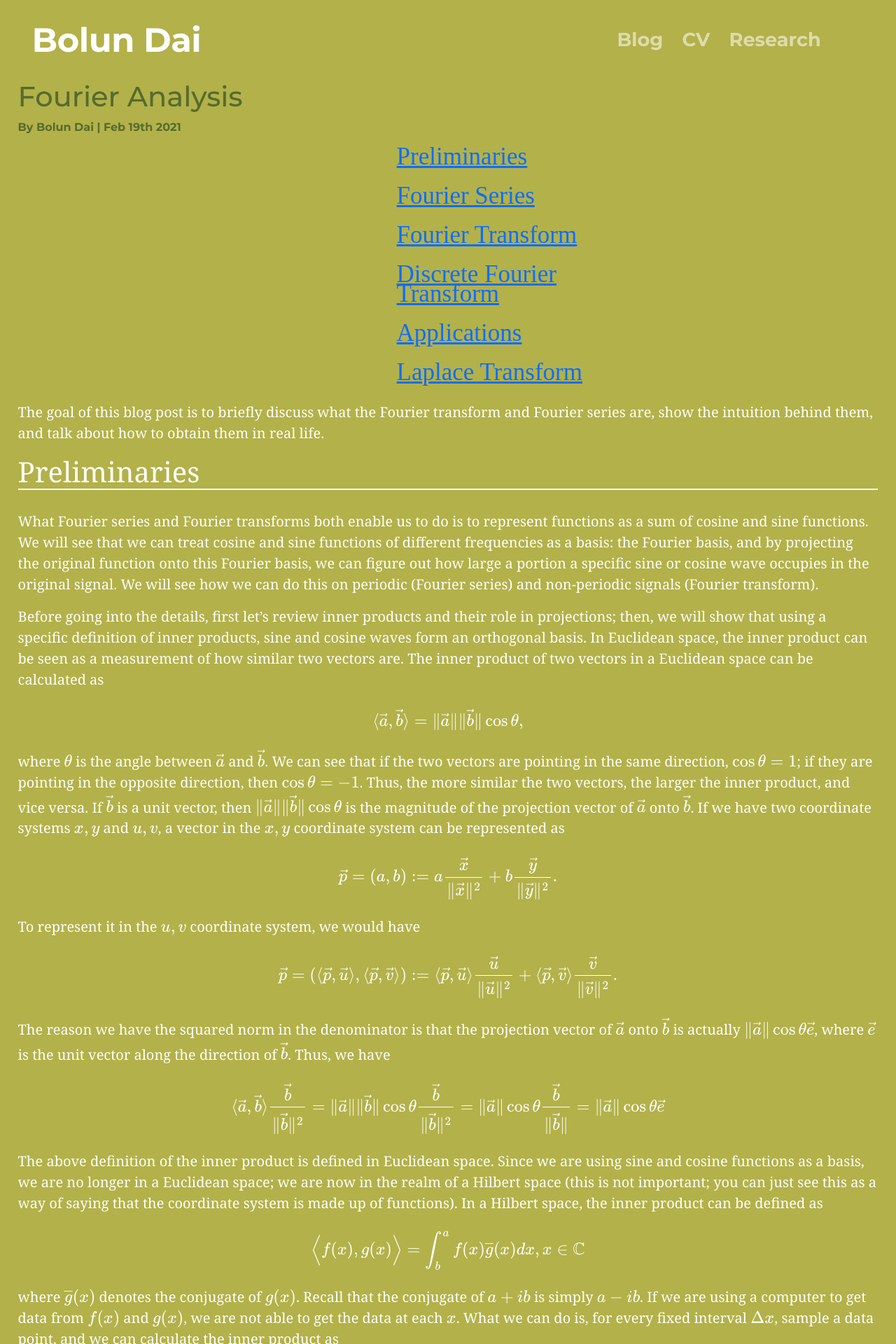
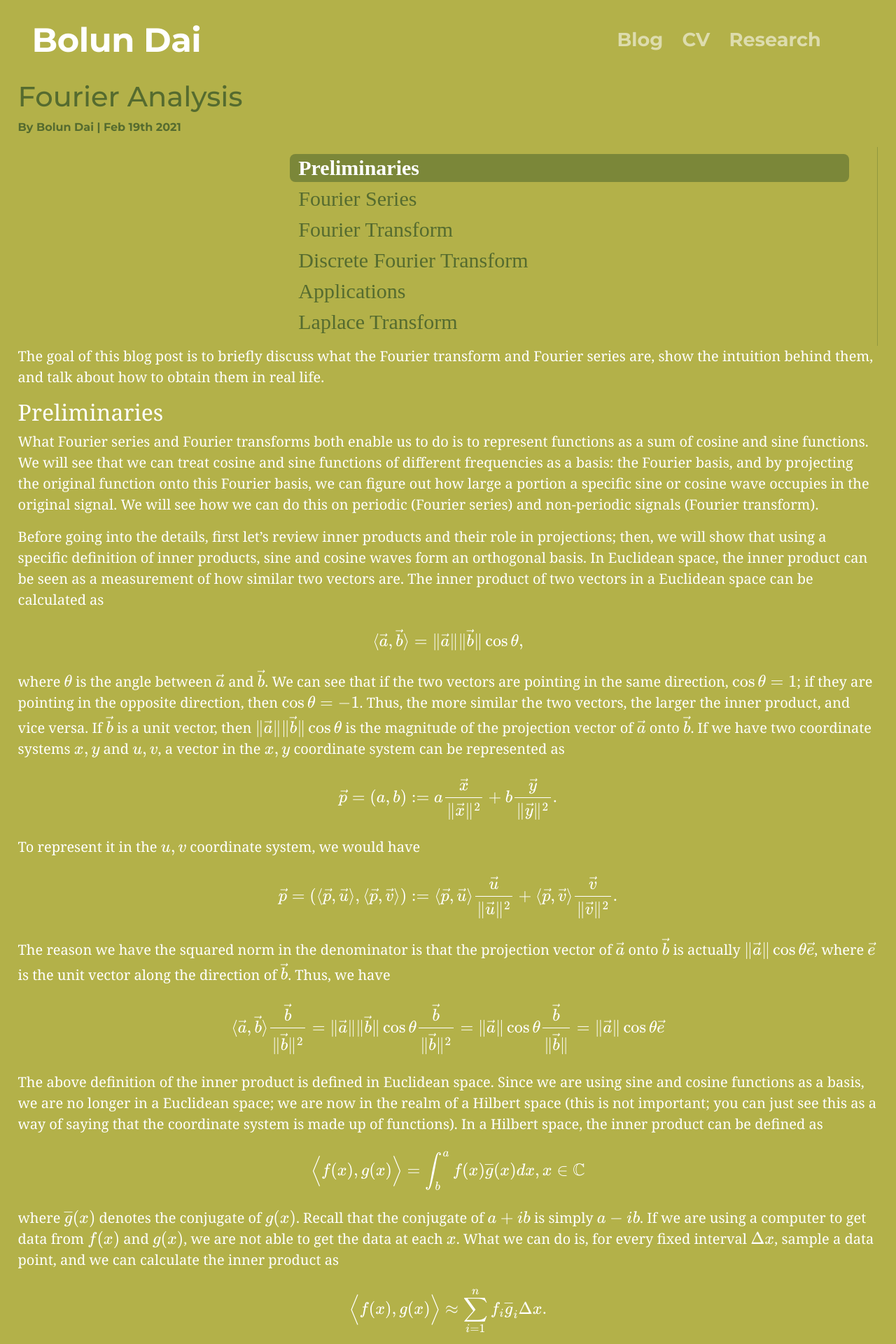
Before and after one commit to BolunDai0216/BolunDai0216.github.io, a Jekyll site: the page built from _posts/2021-02-19-fourier-analysis.md, in a window 1280 px wide. Shown: the top 1920 px of the page at 70% size. Built offline with Jekyll 4.4.1, drawn with Linux system fonts in a browser that asks for light colours.

Commit message:
updated blog post sidebar

```diff
--- a/_posts/2021-02-19-fourier-analysis.md
+++ b/_posts/2021-02-19-fourier-analysis.md
@@ -16,7 +16,7 @@ toc:
 
 The goal of this blog post is to briefly discuss what the Fourier transform and Fourier series are, show the intuition behind them, and talk about how to obtain them in real life.
 
-# Preliminaries
+## Preliminaries
 
 What Fourier series and Fourier transforms both enable us to do is to represent functions as a sum of cosine and sine functions. We will see that we can treat cosine and sine functions of different frequencies as a basis: the Fourier basis, and by projecting the original function onto this Fourier basis, we can figure out how large a portion a specific sine or cosine wave occupies in the original signal. We will see how we can do this on periodic (Fourier series) and non-periodic signals (Fourier transform).
 
@@ -44,7 +44,7 @@ where $$\overline{g}(x)$$ denotes the conjugate of $$g(x)$$. Recall that the con
 
 $$\Big\langle f(x), g(x)\Big\rangle \approx \sum_{i=1}^{n}{f_i\overline{g}_i\Delta{x}}.$$
 
-# Fourier Series
+## Fourier Series
 
 First, we show the result; for $$f(x)$$ defined on $$[-\pi, \pi]$$, we have:
 
@@ -100,7 +100,7 @@ where
 
 $$c_k = \frac{1}{2\pi}\Big\langle f(x), e^{ikx}\Big\rangle.$$
 
-# Fourier Transform
+## Fourier Transform
 
 So far, we have only dealt with signals that are periodic; for non-periodic signals, we will have to use a new tool: the Fourier transform. Let's first see what happens if we write out the complex Fourier series for signals $$f(x)$$ that are only defined on $$[-L, L]$$; then we will get an $$f(x)$$ using a Fourier series that is $$2L$$-periodic. If $$L\rightarrow\infty$$, then $$f(x)$$ becomes a non-periodic signal, and we will see what happens as it approaches this limit.
 
@@ -153,7 +153,7 @@ f(x) &= \mathcal{F}^{-1}\Big(\widehat{f}(\omega)\Big) =
 \frac{1}{2\pi}\int_{-\infty}^{\infty}\widehat{f}(\omega)e^{i\omega x}d\omega.
 \end{align*}$$
 
-# Discrete Fourier Transform
+## Discrete Fourier Transform
 
 One thing to note is that using the discrete Fourier transform (DFT), you are actually generating a periodic function that is the same as the original on the finite interval where $$f(x)$$ is defined. So a more suitable name may be discrete Fourier series. Another widely used algorithm is the fast Fourier transform (FFT). The relationship between FFT and DFT is: FFT is a way to numerically realize DFT.
 
@@ -187,7 +187,7 @@ f_2\\
 f_n
 \end{bmatrix}$$
 
-# Applications
+## Applications
 
 In this section, we will talk about how we can apply the Fourier transform to solve a variety of problems. These include a way to calculate derivatives that has higher accuracy than simply doing finite differencing, and transforming a convolution into multiplication in the frequency domain.
 
@@ -237,7 +237,7 @@ Thus, we have
 
 $$\mathcal{F}(f(x)*g(x)) = \mathcal{F}(f(x))\mathcal{F}(g(x)) = \widehat{f}(\omega)\widehat{g}(\omega).$$
 
-# Laplace Transform
+## Laplace Transform
 
 One limitation of the Fourier transform is that it is only able to deal with functions that decay to zero as $$x$$ approaches both positive and negative infinity. To deal with functions that do not decay to zero, you would need to utilize the Laplace transform. Essentially, the Laplace transform constructs a new well-behaved function $$F(x)$$ from the original function $$f(x)$$,
 
--- a/_sass/blog.scss
+++ b/_sass/blog.scss
@@ -141,30 +141,35 @@
     color: darkolivegreen;
 }
 
+/* Distill's template.v2.js sets `contain: layout style` and
+   `overflow-x: hidden` on d-article, both of which kill `position: sticky`
+   on children. Override so the TOC can actually stick. */
+d-article {
+    contain: none !important;
+    overflow-x: visible !important;
+    overflow-y: visible !important;
+}
+
 d-contents {
     align-self: start;
     grid-column: 1 / 4;
-    grid-row: auto / span 4;
+    grid-row: 1 / span 1000;
     justify-self: end;
-    margin-top: 0em;
-    padding-left: 2em;
-    padding-right: 3em;
-    border-right: 1px solid var(--global-divider-color);
+    position: sticky;
+    top: 2rem;
+    max-height: calc(100vh - 4rem);
+    overflow-y: auto;
+    padding: 0.5em 2em 0.5em 1em;
+    border-right: 1px solid rgba(85, 107, 47, 0.35);
     width: calc(max(70%, 300px));
-    margin-right: 0px;
-    margin-top: 0em;
-    display: grid;
-    grid-template-columns:
-        minmax(8px, 1fr) [toc] auto minmax(8px, 1fr) [toc-line] 1px minmax(32px, 2fr);
+    margin-right: 0;
 
     nav {
-        grid-column: toc;
-
         a {
             border-bottom: none !important;
 
             &:hover {
-                border-bottom: 1px solid var(--global-text-color) !important;
+                border-bottom: none !important;
             }
         }
 
@@ -173,22 +178,15 @@ d-contents {
             margin-bottom: 1em;
         }
 
-        div {
-            display: block;
-            outline: none;
-            margin-bottom: 0.8em;
-            color: rgba(0, 0, 0, 0.8);
-            font-weight: bold;
-        }
-
         ul {
-            padding-left: 1em;
+            padding-left: 0.75em;
             margin-top: 0;
             margin-bottom: 6px;
             list-style-type: none;
 
             li {
-                margin-bottom: 0.25em;
+                margin-bottom: 0.15em;
+                font-size: 85%;
             }
         }
     }
@@ -196,30 +194,40 @@ d-contents {
     .figcaption {
         line-height: 1.4em;
     }
-
-    toc-line {
-        border-right: 1px solid var(--global-divider-color);
-        grid-column: toc-line;
-    }
 }
 
 .blog-side-item {
     background-color: transparent;
     font-family: Avenir;
-    color: darkolivegreen;
-    font-size: 175%;
-    border-top: 0;
-    border-left: 0;
-    border-bottom: 0;
-    border-right: 0;
+    font-size: 150%;
     font-weight: normal;
-    margin-right: 10%;
-    padding-left: 10%;
+    margin: 0 0 4px 0;
+    padding: 0;
+    border: 0;
 }
 
-.blog-side-item a:hover {
-    background-color: transparent;
+.blog-side-item > a,
+.blog-side-item li > a {
+    display: block;
+    color: darkolivegreen;
+    padding: 6px 12px;
+    border-radius: 8px;
+    text-decoration: none;
+    transition: color 0.2s ease, background-color 0.2s ease;
+}
+
+.blog-side-item > a:hover,
+.blog-side-item li > a:hover {
     color: white;
+    background-color: rgba(85, 107, 47, 0.35);
+    text-decoration: none;
+}
+
+.blog-side-item > a.active,
+.blog-side-item li > a.active {
+    color: white;
+    background-color: rgba(85, 107, 47, 0.6);
+    font-weight: 600;
 }
 
 .citation {
--- a/assets/js/utils.js
+++ b/assets/js/utils.js
@@ -44,7 +44,53 @@ document.addEventListener('DOMContentLoaded', function () {
     setBgColor(animationColors[0]);
     startColorAnimation();
   }
+
+  initBlogPostScrollSpy();
 });
+
+// Highlights the TOC link for whichever section is currently in view. Runs on
+// blog-post pages that render a <d-contents> sidebar; no-ops elsewhere.
+function initBlogPostScrollSpy() {
+  var nav = document.querySelector('d-contents nav');
+  if (!nav) return;
+  var links = nav.querySelectorAll('a[href^="#"]');
+  if (!links.length) return;
+
+  var items = [];
+  for (var i = 0; i < links.length; i++) {
+    var id = decodeURIComponent(links[i].getAttribute('href').slice(1));
+    if (!id) continue;
+    var el = document.getElementById(id);
+    if (el) items.push({ link: links[i], el: el });
+  }
+  if (!items.length) return;
+
+  function update() {
+    var offset = 120;
+    var activeIdx = -1;
+    for (var i = 0; i < items.length; i++) {
+      if (items[i].el.getBoundingClientRect().top - offset <= 0) activeIdx = i;
+    }
+    if (activeIdx === -1) activeIdx = 0;
+    for (var j = 0; j < items.length; j++) {
+      items[j].link.classList.toggle('active', j === activeIdx);
+    }
+  }
+
+  var ticking = false;
+  function onScroll() {
+    if (ticking) return;
+    ticking = true;
+    window.requestAnimationFrame(function () {
+      update();
+      ticking = false;
+    });
+  }
+
+  window.addEventListener('scroll', onScroll, { passive: true });
+  window.addEventListener('resize', onScroll);
+  update();
+}
 
 function addUnderline(object) { object.style.textDecoration = 'underline'; }
 function removeUnderline(object) { object.style.textDecoration = 'none'; }
```
